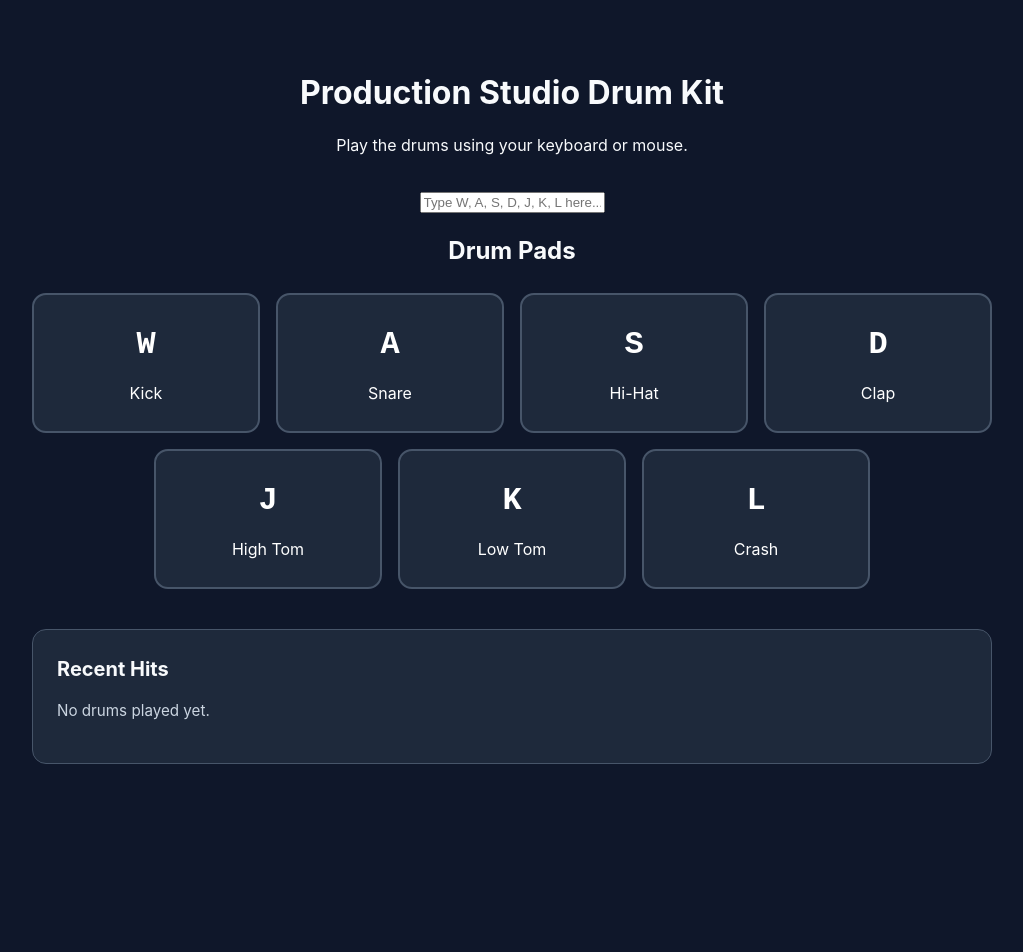
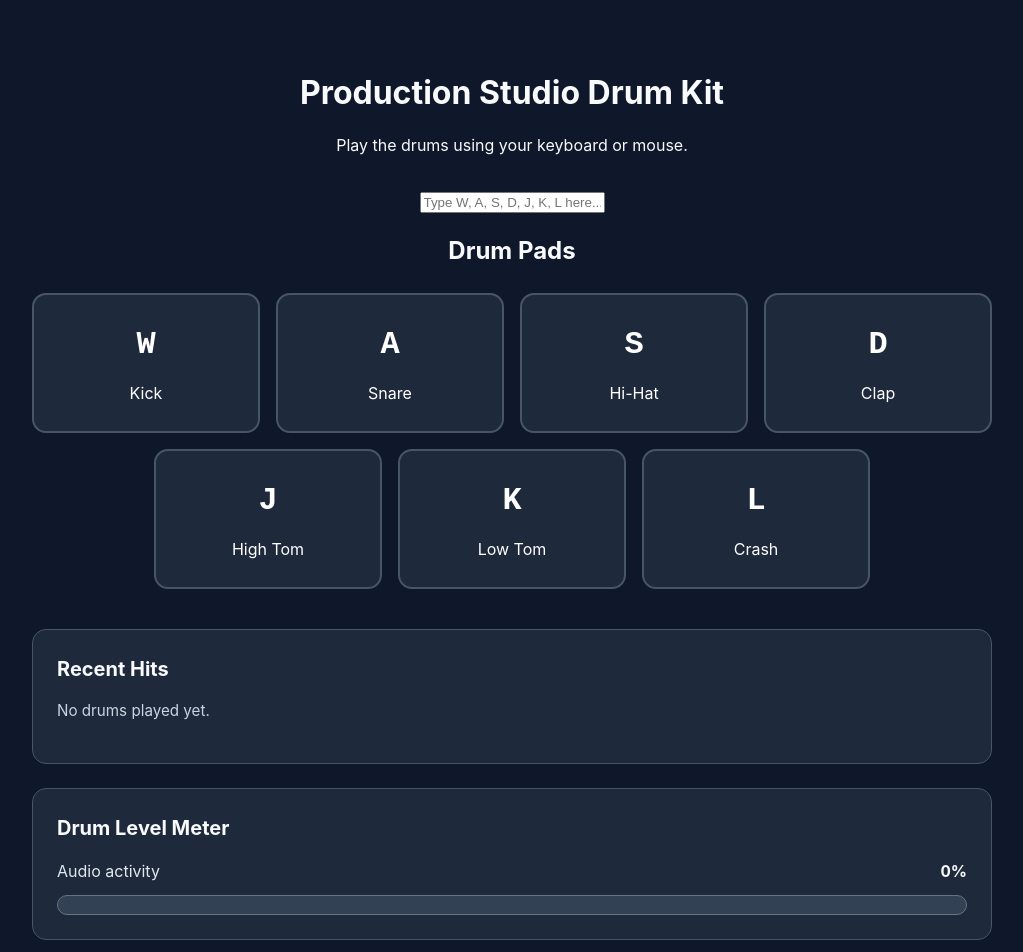
Before and after one commit to YangPuckUIT/24521386_NguyenDuongPhuc, a React (Vite) app in the folder Lab3/Homework/Homework 1/drum-studio/: page / in a window 1280 px wide. Shown: the top 952 px of the page, without its empty margins (128-1151 px from the left). Before the commit the page ends 812 px from the top, so only its background shows below. Built offline with nearby package versions, Linux system fonts and the light colour scheme.

Commit message:
feat(hw1): add visual audio meter

```diff
--- a/Lab3/Homework/Homework 1/drum-studio/src/App.css
+++ b/Lab3/Homework/Homework 1/drum-studio/src/App.css
@@ -181,3 +181,62 @@ main p {
     padding: 0.5rem 0.7rem;
   }
 }
+
+
+/* Task 7: Drum Level Meter */
+
+.decibel-meter {
+  margin-top: 1.5rem;
+  padding: 1.5rem;
+  background: #1e293b;
+  border: 1px solid #475569;
+  border-radius: 14px;
+  text-align: left;
+}
+
+.decibel-meter h2 {
+  margin: 0 0 1rem;
+  font-size: 1.25rem;
+  color: #f8fafc;
+}
+
+.meter-info {
+  display: flex;
+  align-items: center;
+  justify-content: space-between;
+  gap: 1rem;
+  margin-bottom: 0.75rem;
+  color: #e2e8f0;
+}
+
+.meter-info strong {
+  font-variant-numeric: tabular-nums;
+  color: #f8fafc;
+}
+
+.meter-track {
+  height: 20px;
+  overflow: hidden;
+  background: #334155;
+  border: 1px solid #64748b;
+  border-radius: 999px;
+}
+
+.meter-fill {
+  height: 100%;
+  background: #4ade80;
+  border-radius: inherit;
+  transition: width 50ms linear;
+}
+
+@media (prefers-reduced-motion: reduce) {
+  .meter-fill {
+    transition: none;
+  }
+}
+
+@media (max-width: 480px) {
+  .decibel-meter {
+    padding: 1rem;
+  }
+}
--- /dev/null
+++ b/Lab3/Homework/Homework 1/drum-studio/src/components/DecibelMeter.jsx
@@ -0,0 +1,32 @@
+
+export default function DecibelMeter({ level = 0 }) {
+  const safeLevel = Math.min(100, Math.max(0, level));
+
+  return (
+    <section
+      className="decibel-meter"
+      aria-labelledby="meter-title"
+    >
+      <h2 id="meter-title">Drum Level Meter</h2>
+
+      <div className="meter-info">
+        <span>Audio activity </span>
+        <strong>{Math.round(safeLevel)}%</strong>
+      </div>
+
+      <div
+        className="meter-track"
+        role="meter"
+        aria-label="Drum activity level"
+        aria-valuemin={0}
+        aria-valuemax={100}
+        aria-valuenow={Math.round(safeLevel)}
+      >
+        <div
+          className="meter-fill"
+          style={{ width: `${safeLevel}%` }}
+        />
+      </div>
+    </section>
+  );
+}
--- a/Lab3/Homework/Homework 1/drum-studio/src/components/DrumKit.jsx
+++ b/Lab3/Homework/Homework 1/drum-studio/src/components/DrumKit.jsx
@@ -1,20 +1,34 @@
 import { useDrumAudio } from "../hooks/useDrumAudio";
-import { useCallback, useRef, useState } from "react";
+import { useCallback, useEffect, useRef, useState } from "react";
 import DrumPad from "./DrumPad";
 import { DRUM_PADS, PAD_MAP, PAD_ID_MAP } from "../data/drumPads";
 import { useDrumKeyboard } from "../hooks/useDrumKeyboard";
 import HitHistory from "./HitHistory";
+import DecibelMeter from "./DecibelMeter";
 
 export default function DrumKit() {
   const [hits, setHits] = useState([]);
   const nextHitId = useRef(0);
   const { playSound } = useDrumAudio();
   const [activePads, setActivePads] = useState([]);
+  const [level, setLevel] = useState(0);
 
+
+useEffect(() => {
+  if (level === 0) return;
+
+  const timer = window.setTimeout(() => {
+    setLevel((previous) => Math.max(0, previous - 5));
+  }, 50);
+
+  return () => window.clearTimeout(timer);
+}, [level]);
 
 
 const handleTrigger = useCallback((padId) => {
   playSound(padId);
+  // Task 7: Update visual audio activity
+  setLevel(100);
 
   setActivePads((previous) =>
     previous.includes(padId)
@@ -73,6 +87,7 @@ return (
 
     {/* Task 6: Recent Hit History */}
     <HitHistory hits={hits} />
+    <DecibelMeter level={level} />
   </section>
 );
 }
```
Also changed, not shown: 1 other file (tests, documents, lock files or other folders).
